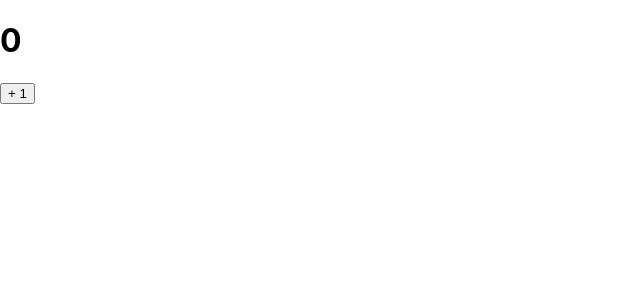
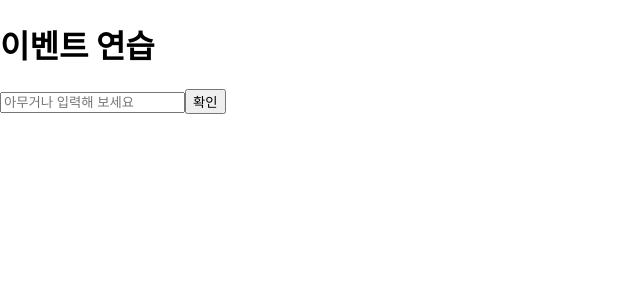
Before and after one commit to ye-geeee/react-sample, a React (Create React App) app: page / in a window 1280 px wide. Shown: the top 300 px of the page, without its empty margins (0-640 px from the left). Built offline with nearby package versions, Linux system fonts and the light colour scheme.

Commit message:
chap 4.2.2 how to use simple event

```diff
--- a/src/App.js
+++ b/src/App.js
@@ -1,10 +1,12 @@
 import React, { Component } from 'react';
 import MyComponent from './MyComponent';
 import Counter from './Counter';
+import Say from './Say'
+import EventPractice from './EventPractice';
 
 const App = () => {
   return (
-    <Counter></Counter>
+    <EventPractice />
   );
 };
 
--- /dev/null
+++ b/src/EventPractice.js
@@ -0,0 +1,41 @@
+import React, { Component } from 'react';
+
+class EventPractice extends Component {
+
+  state = {
+    message: ''
+  }
+
+  render() {
+    return (
+      <div>
+        <h1>이벤트 연습</h1>
+        <input
+          type="text"
+          name="message"
+          placeholder="아무거나 입력해 보세요"
+          value={this.state.message}
+          onChange={
+            (e) => {
+              this.setState({
+                message: e.target.value
+              })
+            }
+          }>
+        </input>
+        <button
+          onClick={
+            () => {
+              alert(this.state.message);
+              this.setState({
+                message: ''
+              });
+            }
+          }
+        >확인</button>
+      </div >
+    );
+  }
+}
+
+export default EventPractice;
--- /dev/null
+++ b/src/Say.js
@@ -0,0 +1,17 @@
+import React, { useState } from 'react';
+
+const Say = () => {
+  const [message, setMessage] = useState('');
+  const onClickEnter = () => setMessage('안녕하세요!');
+  const onClickLeave = () => setMessage('안녕히 가세요!');
+
+  return (
+    <div>
+      <button onClick={onClickEnter}>입장</button>
+      <button onClick={onClickLeave}>퇴장</button>
+      <h1>{message}</h1>
+    </div>
+  )
+}
+
+export default Say;
```
